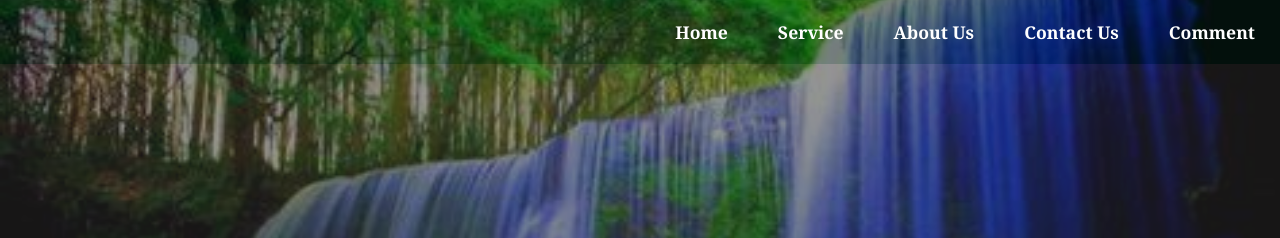
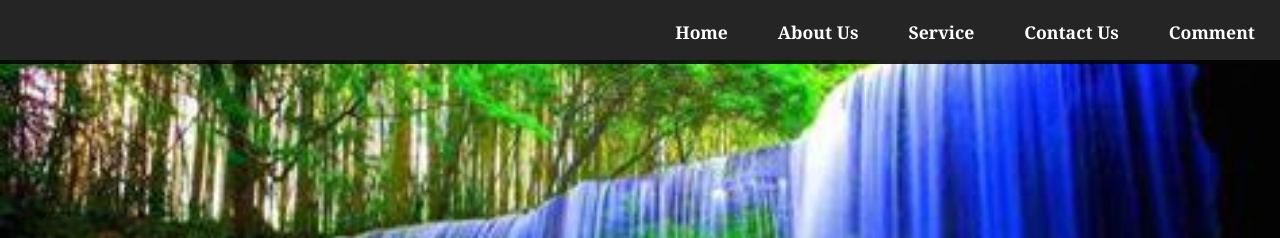
Before and after one commit to Solomon-Cs/My-Project-, a plain HTML site: page index.html in a window 1280 px wide. Shown: the top 238 px of the page. Drawn offline with Linux system fonts and the light colour scheme; a script that the page names is missing.

Commit message:
Add files via upload

```diff
--- a/index.html
+++ b/index.html
@@ -12,8 +12,8 @@
     <nav class="navbar">
         <ul>
             <li><a href="#home">Home</a> </li>
+            <li><a href="#about">About Us</a> </li>
             <li><a href="#service">Service</a> </li>
-            <li><a href="#about">About Us</a> </li>
             <li><a href="#contact">Contact Us</a> </li>
             <li><a href="#">Comment</a> </li>
         </ul>
--- a/style.css
+++ b/style.css
@@ -10,7 +10,7 @@ html{
     display: flex;
     justify-content: end;
     align-items: center;
-    background-color: rgba(5, 28, 20, 0.552);
+    background-color: rgba(5, 5, 5, 0.87);
     position: sticky;
     top: 0;
 }
@@ -41,7 +41,7 @@ html{
 #home {
     display: flex;
     flex-direction: column;
-    background-color: rgba(44, 43, 43, 0.5);
+    /* background-color: rgba(214, 228, 217, 0.5); */
     height: 600px;
     justify-content: center;
     align-items: center;
@@ -53,7 +53,7 @@ html{
     background: url(img/img1.png) no-repeat center center/cover;
     content: "";
     position: absolute;
-    top: 0;
+    top: 60px;
     right: 0;
     height: 600px;
     width: 100%;
```
